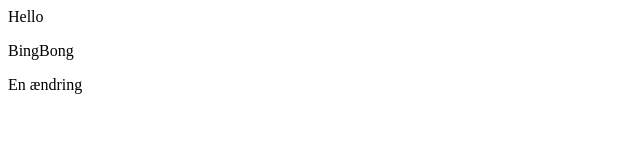
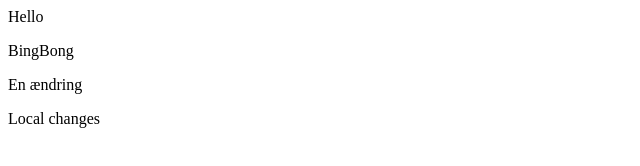
Before and after one commit to mgjhub/2022-GitHubTest, a plain HTML site: page index.html in a window 1280 px wide. Shown: the whole page, without its empty margins (0-640 px from the left). Drawn offline with Linux system fonts and the light colour scheme.

Commit message:
First conflict

```diff
--- a/index.html
+++ b/index.html
@@ -2,3 +2,4 @@
 <p>BingBong</p>
 
 <p>En ændring</p>
+<p>Local changes</p>
```
